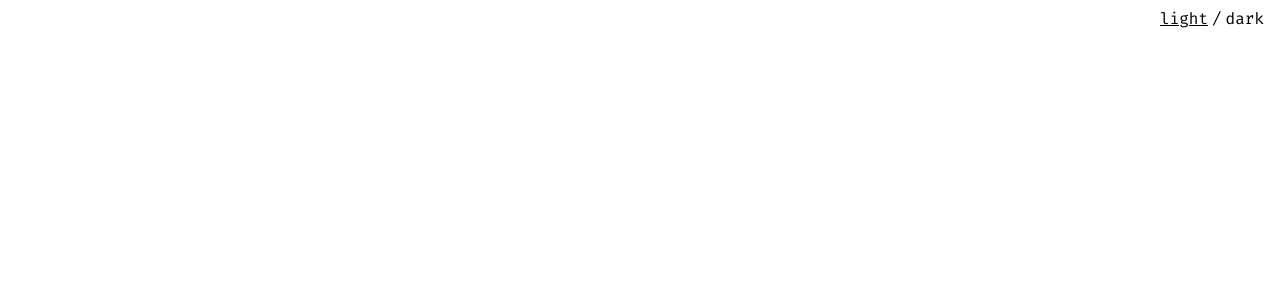
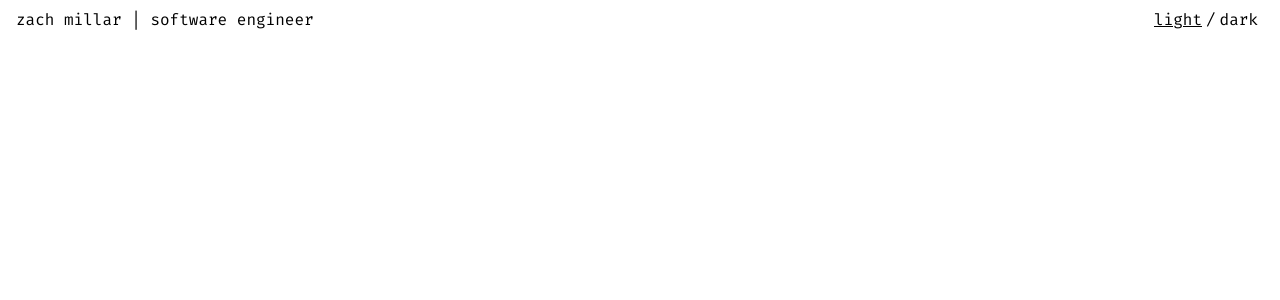
Before and after one commit to z-yeti/zachmillar_com, a React (Vite) app: page / in a window 1280 px wide. Shown: the top 300 px of the page. Built offline with nearby package versions, Linux system fonts and the light colour scheme.

Commit message:
chore: add Header

```diff
--- a/src/App.tsx
+++ b/src/App.tsx
@@ -1,13 +1,9 @@
-import { ThemeToggle } from "@/components/ThemeToggle";
+import { Header } from "@/components/Header";
 import { useDynamicFavicon } from "@/hooks/useDynamicFavicon";
 
 const App: React.FC = () => {
   useDynamicFavicon();
-  return (
-    <header>
-      <ThemeToggle />
-    </header>
-  );
+  return <Header />;
 };
 
 export default App;
--- /dev/null
+++ b/src/components/Header/Header.module.css
@@ -0,0 +1,6 @@
+.header {
+  display: flex;
+  justify-content: space-between;
+  align-items: center;
+  padding: 0.5rem 1rem;
+}
--- /dev/null
+++ b/src/components/Header/index.tsx
@@ -0,0 +1,14 @@
+import { ThemeToggle } from "@/components/ThemeToggle";
+import { FC } from "react";
+import styles from "./Header.module.css";
+
+export const Header: FC = () => {
+  return (
+    <header className={styles.header}>
+      <a href="/">zach millar | software engineer</a>
+      <ThemeToggle />
+    </header>
+  );
+};
+
+export default Header;
--- a/src/components/ThemeToggle/ThemeToggle.module.css
+++ b/src/components/ThemeToggle/ThemeToggle.module.css
@@ -7,7 +7,6 @@
   display: flex;
   align-items: center;
   gap: 0.25rem;
-  padding: 0.5rem 1rem;
   margin-left: auto;
 }
 
```
